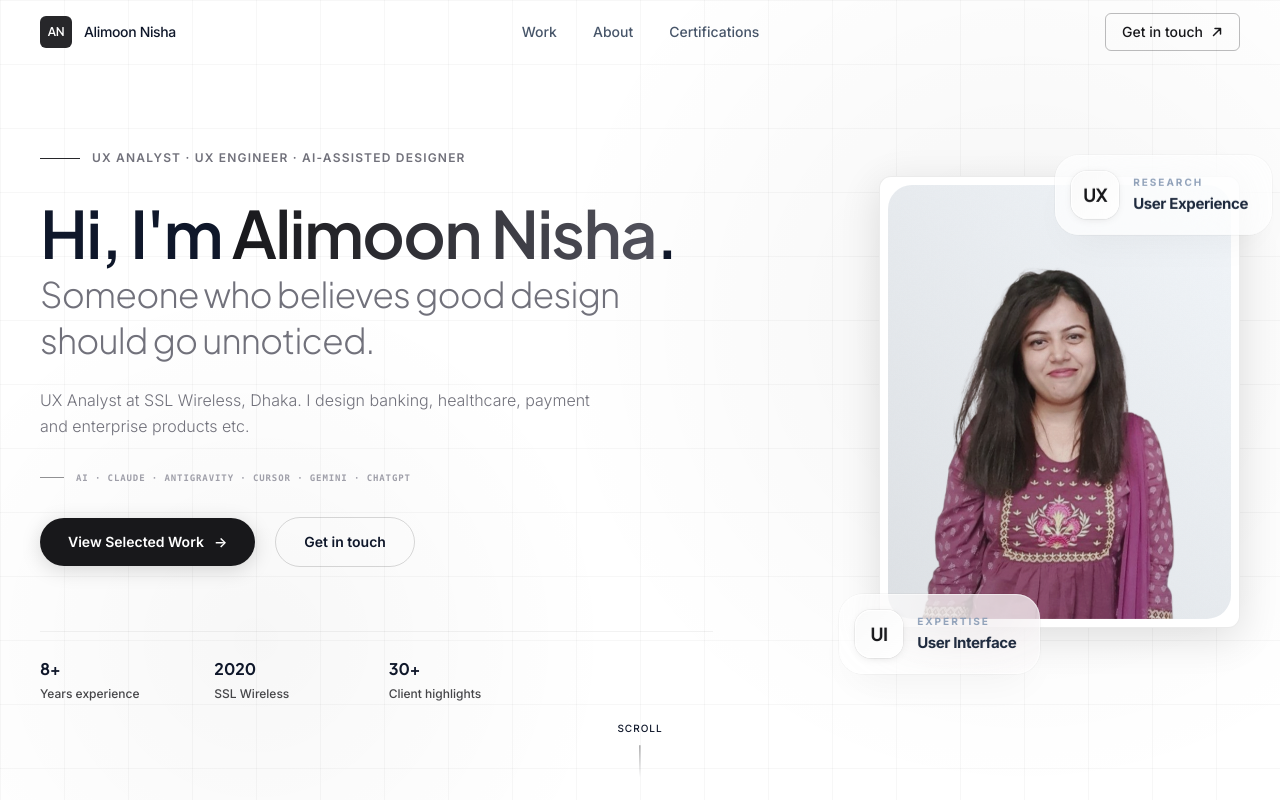
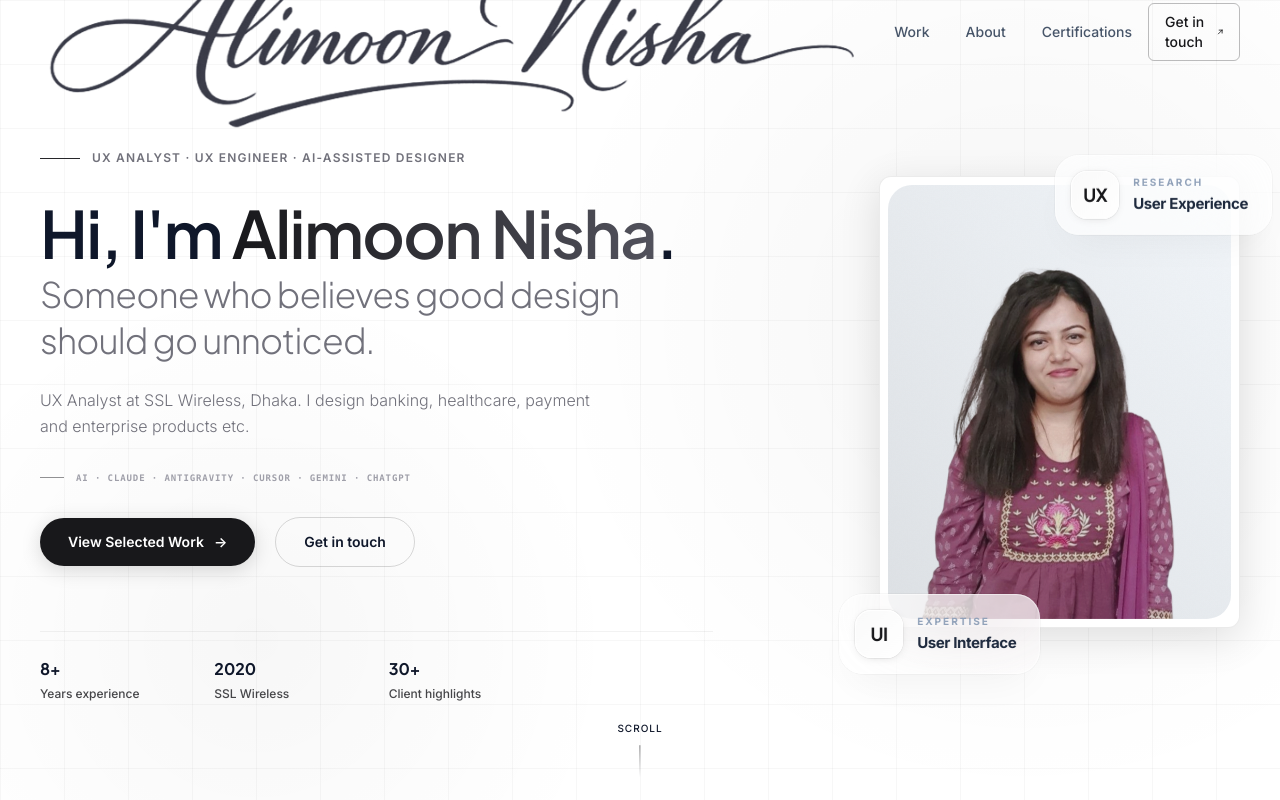
Before and after one commit to shaholaathena/shahola-nisha, a React (Vite) app: page / in a window 1280 px wide. Shown: the top 800 px of the page. Built offline with nearby package versions, Linux system fonts and the light colour scheme.

Commit message:
logo change

```diff
--- a/src/components/layout/Navigation.jsx
+++ b/src/components/layout/Navigation.jsx
@@ -1,5 +1,6 @@
 import { useState, useEffect } from 'react'
 import { motion, AnimatePresence } from 'framer-motion'
+import logo from '../../assets/logo.png'
 
 const navLinks = [
   { label: 'Work', href: '#work' },
@@ -51,19 +52,18 @@ export default function Navigation() {
         }`}
       >
         <div className="max-w-7xl mx-auto px-6 lg:px-10 h-16 flex items-center justify-between">
-          {/* Logo */}
           <a
             href="#"
             onClick={(e) => { e.preventDefault(); window.scrollTo({ top: 0, behavior: 'smooth' }) }}
-            className="flex items-center gap-3 group"
+            className="group"
             aria-label="Go to top"
           >
-            <div className="w-8 h-8 rounded-md bg-zinc-800 flex items-center justify-center text-white text-xs font-semibold font-display tracking-tight group-hover:bg-zinc-500 transition-colors">
-              AN
-            </div>
-            <span className="text-sm font-medium text-ink-primary hidden sm:block tracking-tight">
-              Alimoon Nisha
-            </span>
+            <img
+              src={logo}
+              alt="Alimoon Nisha"
+              className="h-14gi w-auto object-contain opacity-85 group-hover:opacity-100 transition-opacity duration-300"
+              style={{ mixBlendMode: 'multiply' }}
+            />
           </a>
 
           {/* Desktop nav */}
```
Also changed, not shown: src/assets/logo.png (added).
